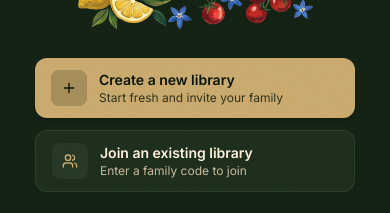
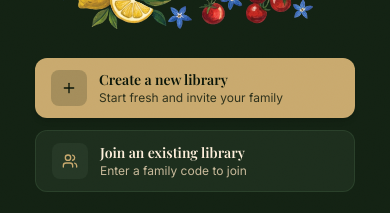
Before and after one commit to lucylist/whats4dinner, a React (Vite) app: page / in a window 390 px wide. Shown: the part 389-602 px from the top of the page. Built offline with nearby package versions, Linux system fonts and the light colour scheme; a web font is replaced by a local one.

Commit message:
Add font-serif to Welcome buttons, responsive refinements
- Button titles now use Playfair Display to match app-wide style
- Responsive spacing and logo max-height for mobile/landscape
- WCAG AA fix for button subtitle contrast

Co-authored-by: Cursor <cursoragent@cursor.com>

```diff
--- a/src/pages/Welcome.tsx
+++ b/src/pages/Welcome.tsx
@@ -36,7 +36,7 @@ export default function Welcome({ onCreateRoom, onJoinRoom }: WelcomeProps) {
               <Plus className="w-4 h-4" />
             </div>
             <div className="text-left">
-              <div className="font-semibold text-sm">Create a new library</div>
+              <div className="font-serif font-semibold text-sm">Create a new library</div>
               <div className="text-forest-900/80 text-xs">Start fresh and invite your family</div>
             </div>
           </button>
@@ -50,7 +50,7 @@ export default function Welcome({ onCreateRoom, onJoinRoom }: WelcomeProps) {
                 <Users className="w-4 h-4 text-gold" />
               </div>
               <div className="text-left">
-                <div className="font-semibold text-sm">Join an existing library</div>
+                <div className="font-serif font-semibold text-sm">Join an existing library</div>
                 <div className="text-cream-400 text-xs">Enter a family code to join</div>
               </div>
             </button>
```
